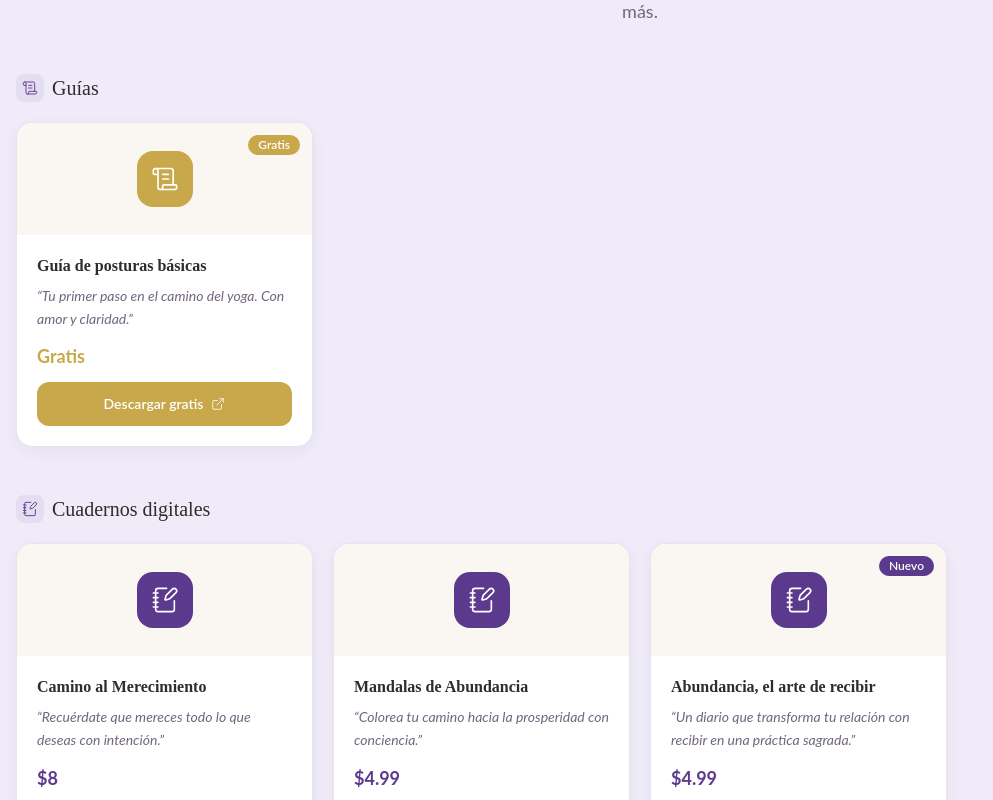
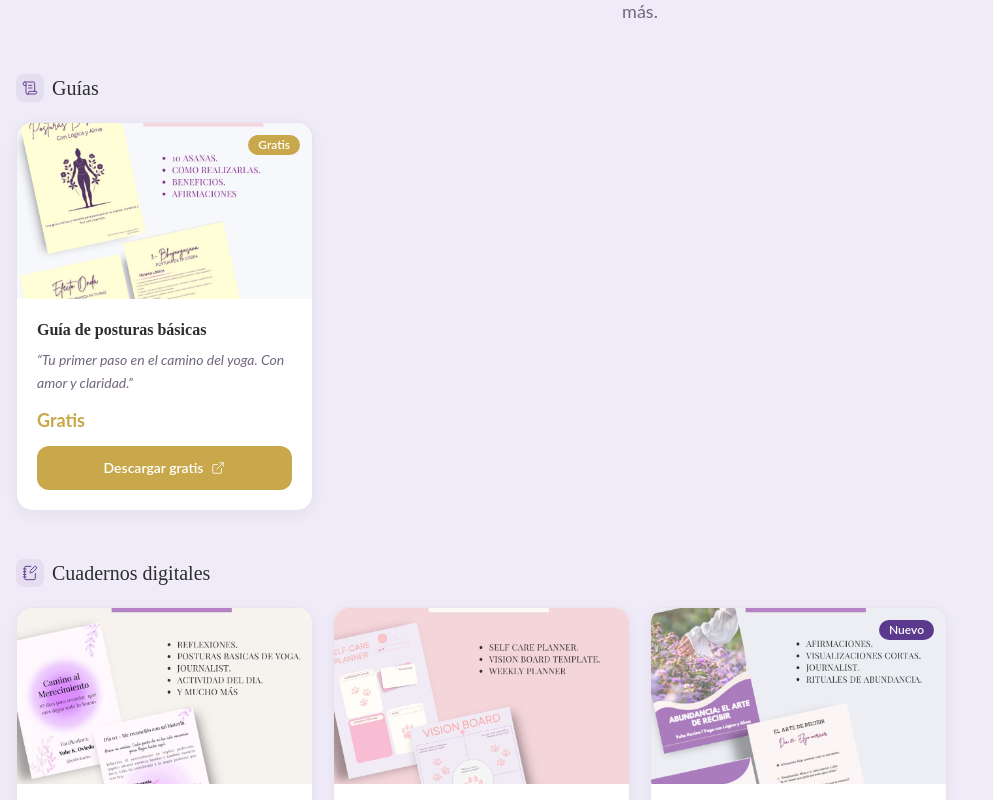
Before and after one commit to aeom0/yla-mvp, a Next.js app: page / in a window 1280 px wide. Shown: the part 4760-5560 px from the top of the page, without its empty margins (0-993 px from the left). Built offline with nearby package versions, Linux system fonts and the light colour scheme.

Commit message:
feat: product images in shop cards and detail pages
- content.ts: campo image por producto apuntando a /productos/*.jpeg
- Shop.tsx: imagen real h-44 con object-cover, fallback al ícono si no existe
- tienda/[slug]/page.tsx: imagen 1:1 en columna izquierda + OG image en metadata

```diff
--- a/src/components/home/Shop.tsx
+++ b/src/components/home/Shop.tsx
@@ -4,6 +4,7 @@ import { Section, SectionHeader } from "@/components/ui/Section";
 import { siteContent } from "@/data/content";
 import { lucideBrand } from "@/lib/lucideBrand";
 import { ExternalLink, Headphones, NotebookPen, ScrollText } from "lucide-react";
+import Image from "next/image";
 import Link from "next/link";
 
 type ProductCategory = "guia" | "cuaderno" | "audio";
@@ -12,12 +13,6 @@ const categoryMeta: Record<ProductCategory, { label: string; icon: React.ReactNo
   guia:     { label: "Guías",               icon: <ScrollText {...lucideBrand} size={16} /> },
   cuaderno: { label: "Cuadernos digitales", icon: <NotebookPen {...lucideBrand} size={16} /> },
   audio:    { label: "Meditaciones",        icon: <Headphones {...lucideBrand} size={16} /> },
-};
-
-const categoryIconLarge: Record<ProductCategory, React.ReactNode> = {
-  guia:     <ScrollText {...lucideBrand} size={28} />,
-  cuaderno: <NotebookPen {...lucideBrand} size={28} />,
-  audio:    <Headphones {...lucideBrand} size={28} />,
 };
 
 export function Shop() {
@@ -56,6 +51,7 @@ export function Shop() {
                     boxShadow: "0 4px 16px rgba(0,0,0,.05)",
                   }}
                 >
+                  {/* Badge */}
                   {product.badge && (
                     <span
                       className="absolute top-3 right-3 text-xs font-semibold px-2.5 py-0.5 rounded-full z-10 text-white"
@@ -65,17 +61,26 @@ export function Shop() {
                     </span>
                   )}
 
-                  {/* Ícono */}
-                  <div
-                    className="flex items-center justify-center h-28"
-                    style={{ background: "var(--beige)" }}
-                  >
+                  {/* Imagen del producto */}
+                  <div className="relative h-44 w-full overflow-hidden" style={{ background: "var(--beige)" }}>
+                    {product.image ? (
+                      <Image
+                        src={product.image}
+                        alt={product.title}
+                        fill
+                        className="object-cover transition-soft group-hover:scale-105"
+                        sizes="(max-width: 420px) 100vw, (max-width: 1024px) 50vw, 25vw"
+                      />
+                    ) : (
+                      <div className="w-full h-full flex items-center justify-center">
                         <span
                           className="w-14 h-14 rounded-2xl flex items-center justify-center text-white"
                           style={{ background: product.isFree ? "var(--gold)" : "var(--purple)" }}
                         >
-                      {categoryIconLarge[product.category as ProductCategory]}
+                          {categoryMeta[product.category as ProductCategory]?.icon}
                         </span>
+                      </div>
+                    )}
                   </div>
 
                   <div className="flex flex-col flex-1 gap-2 p-5">
@@ -87,16 +92,14 @@ export function Shop() {
                     </p>
 
                     {/* Precio */}
-                    <div className="flex items-center justify-between mt-1">
                     <span
-                        className="text-lg font-bold"
+                      className="text-lg font-bold mt-1"
                       style={{ color: product.isFree ? "var(--gold)" : "var(--purple)" }}
                     >
                       {product.isFree ? "Gratis" : product.price}
                     </span>
-                    </div>
 
-                    {/* CTA — página propia si pago, Payhip si gratis */}
+                    {/* CTA */}
                     {product.isFree ? (
                       <a
                         href={product.payhipProductUrl}
--- a/src/data/content.ts
+++ b/src/data/content.ts
@@ -24,10 +24,7 @@ export const siteContent = {
     headlineAction: "Empieza hoy con un regalo: tu primera herramienta gratis.",
     microCta: "Acceso inmediato • A tu propio ritmo",
     bannerImage: "/hero-banner.jpeg" as string,
-    cta: {
-      primary: "Comenzar mi práctica",
-      secondary: "Explorar programas",
-    },
+    cta: { primary: "Comenzar mi práctica", secondary: "Explorar programas" },
   },
 
   philosophy: {
@@ -35,21 +32,9 @@ export const siteContent = {
     description:
       "Yoga con Lógica y Alma es la fusión entre el cuerpo que se mueve con intención y la mente que reflexiona con claridad. Es usar herramientas de análisis y autoconocimiento junto con la práctica del yoga para conectar con nosotras mismas de forma profunda, consciente y real.",
     pillars: [
-      {
-        icon: "Flower2",
-        title: "Cuerpo",
-        description: "Movimiento con intención: posturas y respiración para anclarte en lo físico sin perder la ternura.",
-      },
-      {
-        icon: "Lightbulb",
-        title: "Mente",
-        description: "Lógica aplicada a lo emocional: observar patrones y tomar decisiones con más claridad interna.",
-      },
-      {
-        icon: "MoonStar",
-        title: "Espíritu",
-        description: "Un espacio para recordar quién eres más allá de tus responsabilidades y volver a ti.",
-      },
+      { icon: "Flower2", title: "Cuerpo", description: "Movimiento con intención: posturas y respiración para anclarte en lo físico sin perder la ternura." },
+      { icon: "Lightbulb", title: "Mente", description: "Lógica aplicada a lo emocional: observar patrones y tomar decisiones con más claridad interna." },
+      { icon: "MoonStar", title: "Espíritu", description: "Un espacio para recordar quién eres más allá de tus responsabilidades y volver a ti." },
     ],
   },
 
@@ -69,47 +54,17 @@ export const siteContent = {
     cardCta: "Ver este programa",
     cardMicrocopy: "Incluye clases + guía paso a paso",
     items: [
-      {
-        id: "encuentra-tu-centro",
-        title: "Encuentra tu Centro",
-        duration: "4 meses",
-        description: "Conecta con el ahora y descubre tu autenticidad",
-        stages: ["Conectar con el ahora", "Autoreconocimiento", "Anclar patrones y necesidades", "Avanzar con Intención"],
-        accent: "lavender",
-      },
-      {
-        id: "enraiza-te",
-        title: "Enraíza-Te",
-        duration: "4 meses",
-        description: "Fortalece tu base y desarrolla liderazgo interior",
-        stages: ["Volver al cuerpo", "Estabilidad emocional", "Fuerza y liderazgo interior", "Integración y expansión"],
-        accent: "gold",
-      },
-      {
-        id: "elogio-a-ti",
-        title: "Elogio a Ti",
-        duration: "4 meses",
-        description: "Reconecta con tu esencia y activa tu poder personal",
-        stages: ["Despertar", "Reconexión", "Reprogramación", "Consagración"],
-        accent: "lavender",
-      },
+      { id: "encuentra-tu-centro", title: "Encuentra tu Centro", duration: "4 meses", description: "Conecta con el ahora y descubre tu autenticidad", stages: ["Conectar con el ahora", "Autoreconocimiento", "Anclar patrones y necesidades", "Avanzar con Intención"], accent: "lavender" },
+      { id: "enraiza-te", title: "Enraíza-Te", duration: "4 meses", description: "Fortalece tu base y desarrolla liderazgo interior", stages: ["Volver al cuerpo", "Estabilidad emocional", "Fuerza y liderazgo interior", "Integración y expansión"], accent: "gold" },
+      { id: "elogio-a-ti", title: "Elogio a Ti", duration: "4 meses", description: "Reconecta con tu esencia y activa tu poder personal", stages: ["Despertar", "Reconexión", "Reprogramación", "Consagración"], accent: "lavender" },
     ],
   },
 
   classes: {
     title: "Clases Online",
     subtitle: "Práctica desde donde estés",
-    personalized: {
-      title: "Clases personalizadas",
-      description: "Sesión uno a uno adaptada a tu cuerpo, tu ritmo y tu proceso.",
-      ctaPrimary: "Reservar mi espacio",
-      microcopy: "Adaptado a tu cuerpo y tu proceso",
-      href: "https://wa.me/584243547179",
-    },
-    socialPractice: {
-      label: "Practicar conmigo aquí",
-      href: "https://www.instagram.com/yube.karina?igsh=MWg4Z2M5ang2YzI2bg==",
-    },
+    personalized: { title: "Clases personalizadas", description: "Sesión uno a uno adaptada a tu cuerpo, tu ritmo y tu proceso.", ctaPrimary: "Reservar mi espacio", microcopy: "Adaptado a tu cuerpo y tu proceso", href: "https://wa.me/584243547179" },
+    socialPractice: { label: "Practicar conmigo aquí", href: "https://www.instagram.com/yube.karina?igsh=MWg4Z2M5ang2YzI2bg==" },
     items: [
       { name: "Respira y Fluye", description: "Clases con ritmo pausado, enfoque restaurativo. Ideal para soltar tensiones físicas y mentales.", frequency: "Semanal" },
       { name: "Alma y Movimiento", description: "Yoga suave para conectar desde la calma, suavidad y tranquilidad.", frequency: "2x semana" },
@@ -175,17 +130,13 @@ export const siteContent = {
         category: "guia" as const,
         title: "Guía de posturas básicas",
         intention: "Tu primer paso en el camino del yoga. Con amor y claridad.",
-        badge: "Gratis",
+        badge: "Gratis" as string | null,
         isFree: true,
         price: null as string | null,
+        image: "/productos/guia-gratis.jpeg" as string,
         payhipProductUrl: "https://payhip.com/ConLogicayAlma",
         description: "Una guía visual y práctica con las posturas esenciales del yoga para que empieces desde cero, con seguridad y sin miedo. Cada postura viene con instrucciones claras, beneficios y una intención para llevarla más allá del tapete.",
-        includes: [
-          "Más de 15 posturas explicadas paso a paso",
-          "Instrucciones de alineación seguras para principiantes",
-          "Intención energética de cada postura",
-          "Diseño visual limpio e imprimible",
-        ],
+        includes: ["Más de 15 posturas explicadas paso a paso", "Instrucciones de alineación seguras para principiantes", "Intención energética de cada postura", "Diseño visual limpio e imprimible"],
         forWho: "Para ti si estás empezando en el yoga y quieres una referencia confiable que puedas consultar en cualquier momento.",
       },
       {
@@ -197,15 +148,10 @@ export const siteContent = {
         badge: null as string | null,
         isFree: false,
         price: "$8",
+        image: "/productos/camino-merecimiento.jpeg" as string,
         payhipProductUrl: "https://payhip.com/ConLogicayAlma",
         description: "Un cuaderno digital de trabajo profundo diseñado para ayudarte a reconectar con tu sentido de merecimiento. A través de preguntas poderosas, ejercicios de escritura consciente y reflexiones guiadas, irás deshaciendo las creencias que te impiden recibir lo que ya mereces.",
-        includes: [
-          "Ejercicios de journaling estructurados",
-          "Preguntas de autoindagación profunda",
-          "Afirmaciones para reprogramar el merecimiento",
-          "Diseño editable en formato digital",
-          "Acceso inmediato tras la compra",
-        ],
+        includes: ["Ejercicios de journaling estructurados", "Preguntas de autoindagación profunda", "Afirmaciones para reprogramar el merecimiento", "Diseño editable en formato digital", "Acceso inmediato tras la compra"],
         forWho: "Para ti si sientes que te cuesta recibir, pedir, o creer que mereces más. Este cuaderno es tu espejo y tu mapa.",
       },
       {
@@ -217,15 +163,10 @@ export const siteContent = {
         badge: null as string | null,
         isFree: false,
         price: "$4.99",
+        image: "/productos/mandalas.jpeg" as string,
         payhipProductUrl: "https://payhip.com/ConLogicayAlma",
         description: "Una colección de mandalas diseñados con intención para activar la energía de la abundancia mientras coloreas. Cada mandala viene acompañado de una afirmación y una reflexión para convertir el acto de colorear en una práctica meditativa y consciente.",
-        includes: [
-          "Mandalas originales de alta resolución",
-          "Afirmación de abundancia por página",
-          "Reflexión guiada para cada mandala",
-          "Formato imprimible A4/Carta",
-          "Acceso inmediato tras la compra",
-        ],
+        includes: ["Mandalas originales de alta resolución", "Afirmación de abundancia por página", "Reflexión guiada para cada mandala", "Formato imprimible A4/Carta", "Acceso inmediato tras la compra"],
         forWho: "Para ti si quieres una práctica creativa y meditativa que te ancle en la energía de la prosperidad sin complicaciones.",
       },
       {
@@ -237,15 +178,10 @@ export const siteContent = {
         badge: "Nuevo" as string | null,
         isFree: false,
         price: "$4.99",
+        image: "/productos/abundancia.jpeg" as string,
         payhipProductUrl: "https://payhip.com/ConLogicayAlma",
         description: "Más que un diario, es una invitación a reaprender el arte de recibir: amor, dinero, oportunidades, descanso. A través de ejercicios prácticos y reflexiones profundas, este cuaderno te guía a abrir los canales internos que bloquean la abundancia en tu vida.",
-        includes: [
-          "Ejercicios diarios de apertura a la abundancia",
-          "Reflexiones sobre el dar y el recibir",
-          "Scripting guiado para manifestar con claridad",
-          "Rituales simples de gratitud y recepción",
-          "Acceso inmediato tras la compra",
-        ],
+        includes: ["Ejercicios diarios de apertura a la abundancia", "Reflexiones sobre el dar y el recibir", "Scripting guiado para manifestar con claridad", "Rituales simples de gratitud y recepción", "Acceso inmediato tras la compra"],
         forWho: "Para ti si la abundancia te parece esquiva o si te resulta más fácil dar que recibir. Este es tu permiso para abrirte.",
       },
     ],
@@ -258,20 +194,8 @@ export const siteContent = {
     differentiatorTitle: "Cartas para habitarte",
     differentiatorBody: "Cada mes, una carta escrita con intención: reflexión y práctica para habitar tu vida con más presencia.",
     plans: [
-      {
-        id: "mensual",
-        name: "Mensual",
-        price: "Consultar en Payhip",
-        highlight: false,
-        features: ["Acceso al contenido del mes", "Cartas para habitarte", "Comunidad de apoyo", "Cancelás cuando quieras"],
-      },
-      {
-        id: "anual",
-        name: "Anual",
-        price: "2 meses de regalo vs. pagar mes a mes",
-        highlight: true,
-        features: ["Todo lo del plan mensual", "Mejor precio por mes", "Prioridad en novedades", "Compromiso con tu proceso"],
-      },
+      { id: "mensual", name: "Mensual", price: "Consultar en Payhip", highlight: false, features: ["Acceso al contenido del mes", "Cartas para habitarte", "Comunidad de apoyo", "Cancelás cuando quieras"] },
+      { id: "anual", name: "Anual", price: "2 meses de regalo vs. pagar mes a mes", highlight: true, features: ["Todo lo del plan mensual", "Mejor precio por mes", "Prioridad en novedades", "Compromiso con tu proceso"] },
     ],
     cta: "Quiero la membresía",
     payhipUrl: "https://payhip.com/ConLogicayAlma",
```
Also changed, not shown: src/app/tienda/[slug]/page.tsx (+36 -14 lines). Lines whose indentation alone changed are shown as unchanged.
